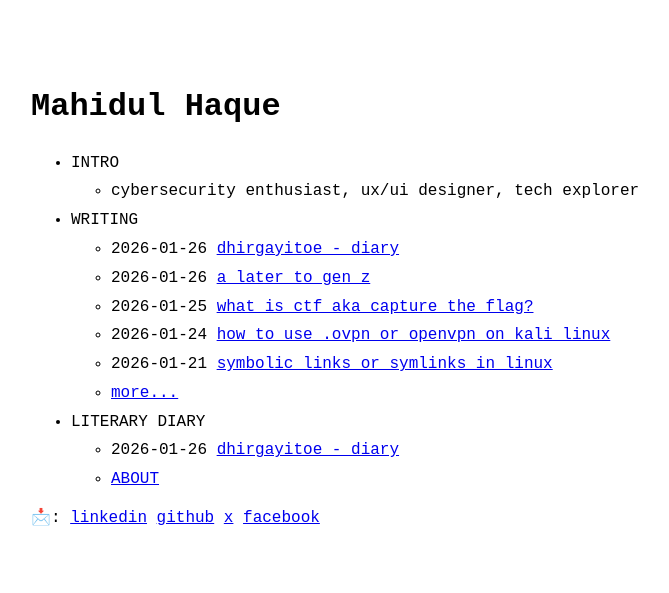
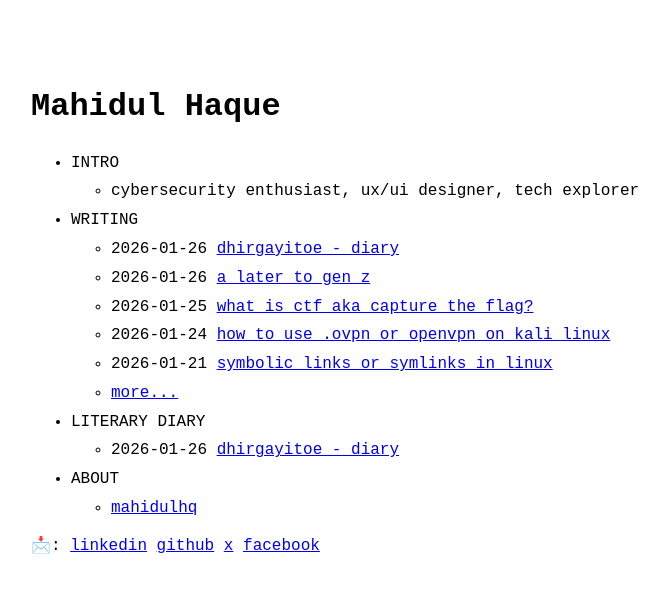
Before and after one commit to mahidulhq/mahidulhq.github.io, a Jekyll site: the page built from index.md, in a window 1280 px wide. Shown: the top 593 px of the page, without its empty margins (289-958 px from the left). Built offline with Jekyll 4.4.1, drawn with Linux system fonts in a browser that asks for light colours.

Commit message:
Update menu.yml

```diff
--- a/_data/menu.yml
+++ b/_data/menu.yml
@@ -42,9 +42,9 @@ entries:
   #         - title: with subsubitems
   #         - title: example page
   #           url: about
-  # - title: ABOUT
+  - title: ABOUT
     entries:
-      - title: ABOUT
+      - title: mahidulhq
         url: about
       # - text:
       #     I am a CS student and active learner in the cybersecurity domain, with hands-on involvement in **penetration testing, security research, and vulnerability exploration**. I regularly practice through CTF platforms including **Hack The Box, TryHackMe, and picoCTF**, treating them as training grounds rather than entertainment.
```
